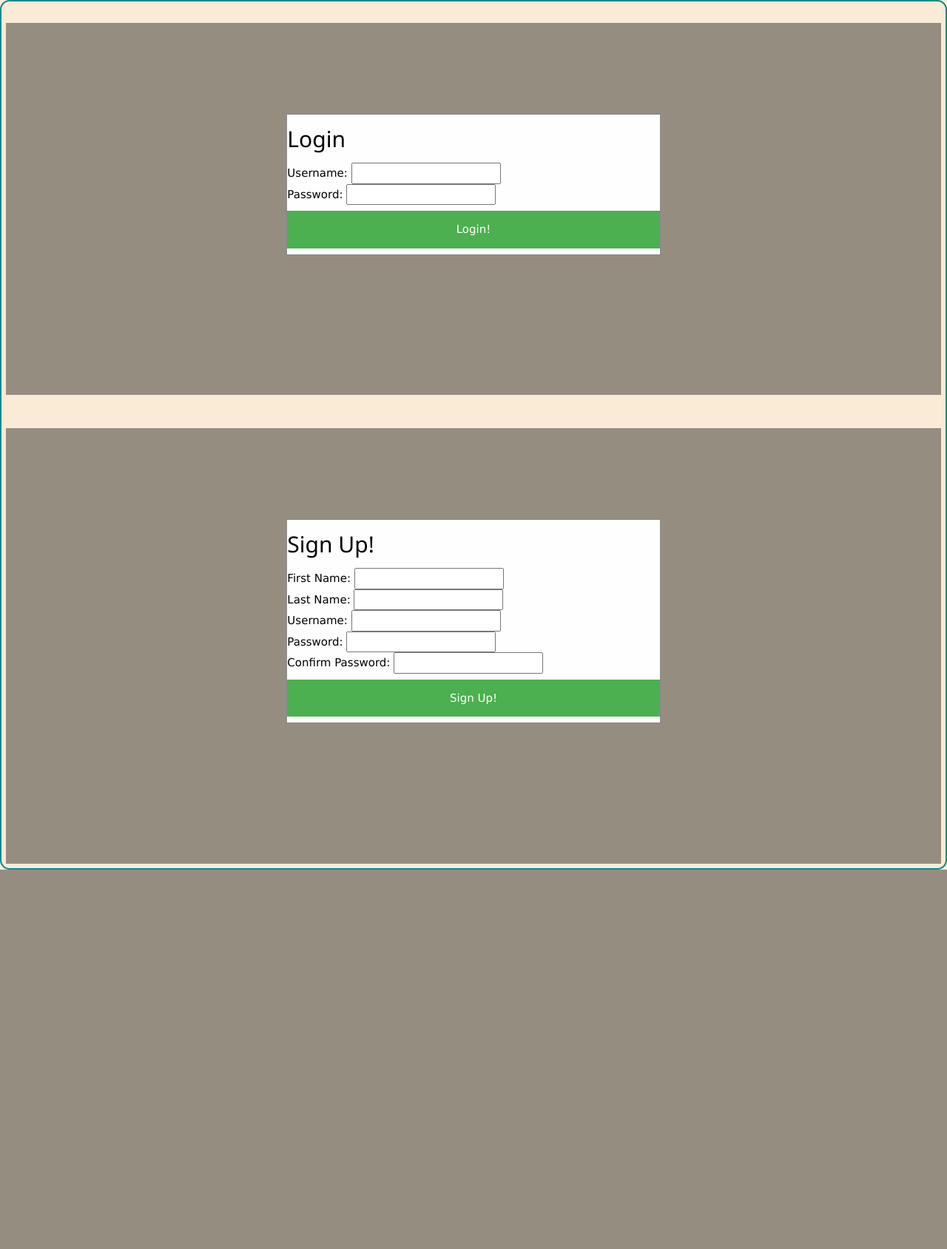
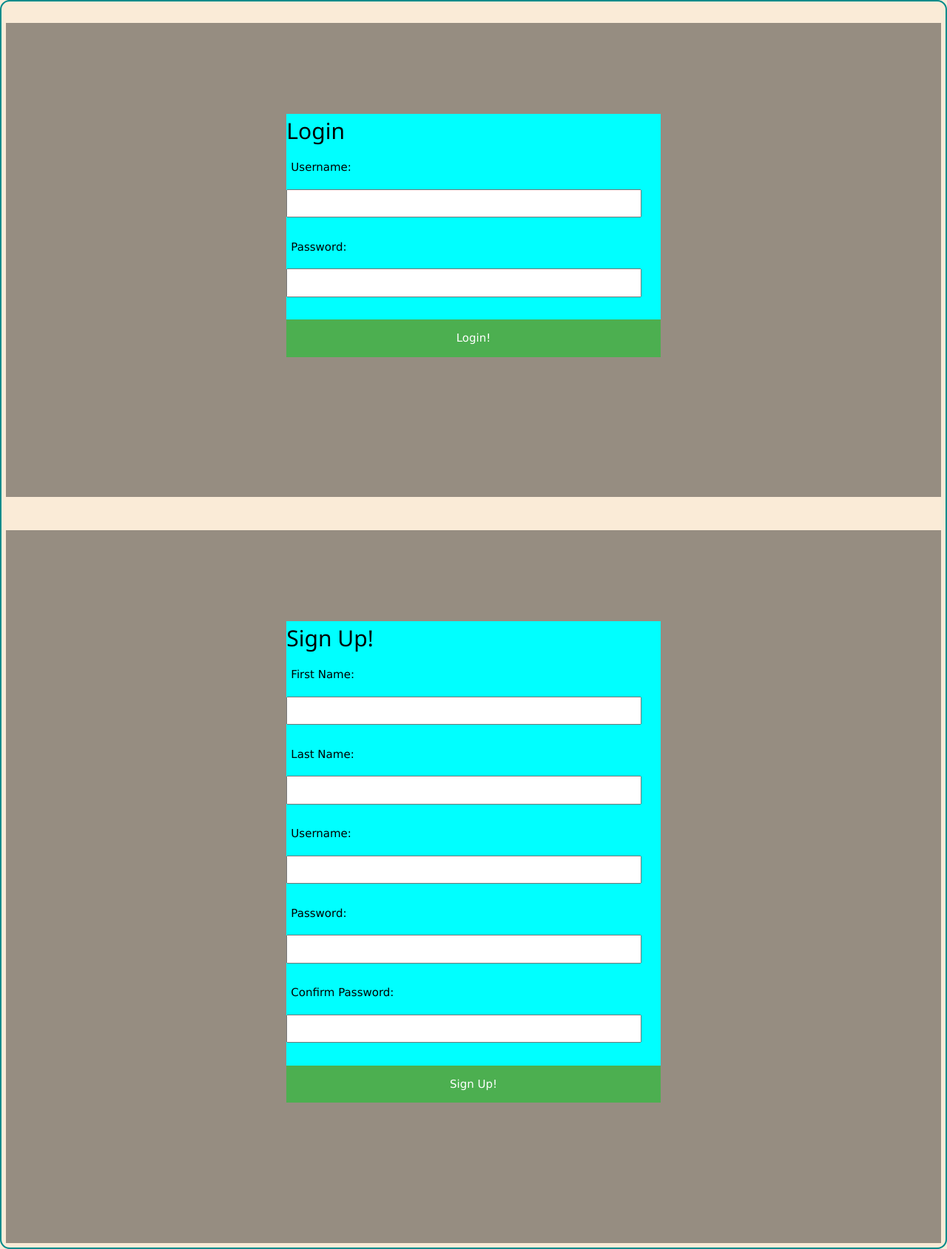
Before and after one commit to Webb-Avery/nodeProject, a web app: file public/login.html in a window 1280 px wide. Shown: the whole page at 74% size. Before the commit the page ends 1176 px from the top, so only its background shows below. Run offline with its HTML, style and script files only (its server is not run), Linux system fonts and the light colour scheme.

Commit message:
adding new login

```diff
--- a/public/main.css
+++ b/public/main.css
@@ -22,9 +22,8 @@ body {
 
 /* Modal Content/Box */
 .modal-content {
-    background-color: #fefefe;
+    background-color: cyan;
     margin: 5% auto 15% auto; /* 5% from the top, 15% from the bottom and centered */
-    border: 1px solid #888;
     width: 40%; /* Could be more or less, depending on screen size */
 }
 
@@ -44,6 +43,12 @@ body {
   padding: 14px 20px;
   margin: 8px 0;
   border: none;
-  cursor: pointer;
   width: 100%;
 }
+
+label, input {
+	display:block;
+	margin-bottom:12px;
+	width:95%;
+	padding: .4em;
+}
```
